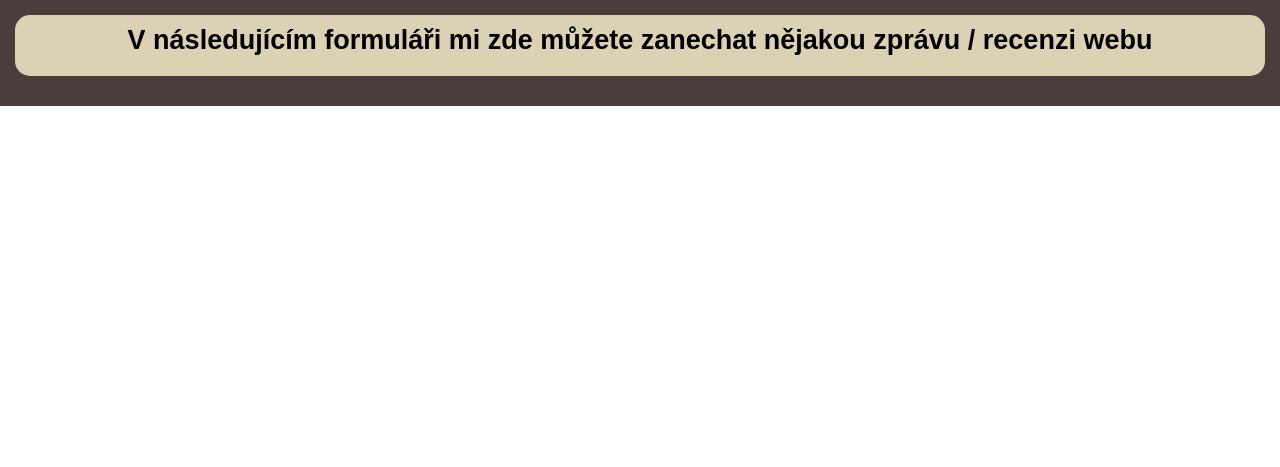
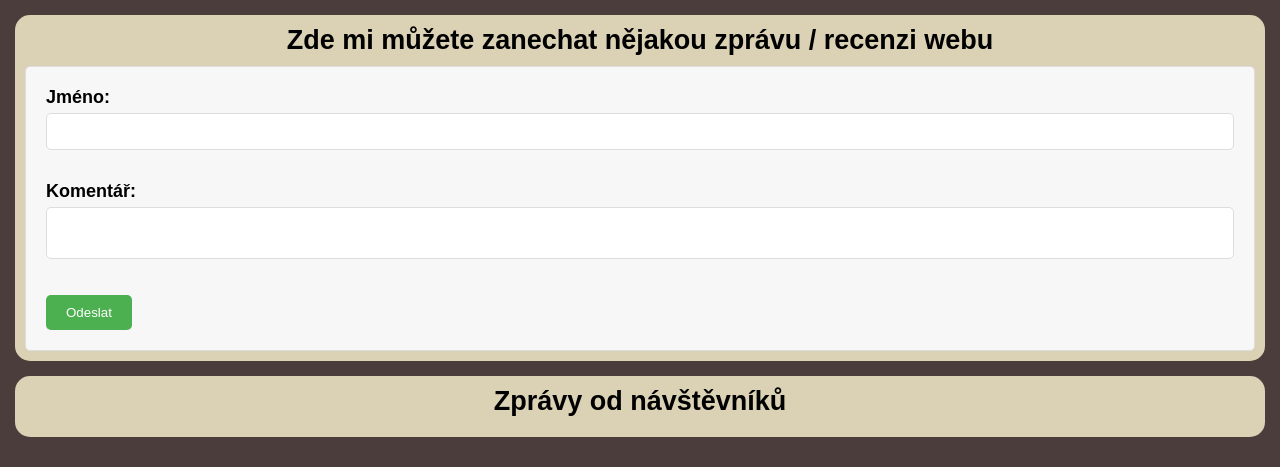
Before and after one commit to xKodaa/BWVA1-Semestralka, a plain HTML site: page index.html in a window 1280 px wide. Shown: the part 1065-1532 px from the top of the page. Before the commit the page ends 1171 px from the top, so only its background shows below. Drawn offline with Linux system fonts and the light colour scheme.

Commit message:
Message form add

```diff
--- a/index.html
+++ b/index.html
@@ -45,17 +45,31 @@
         <div class="section">
             <h2 class="infoSectionHeaders">Kontaktní informace</h2>
             <div id="contactList">
-                <p class="contact"><img src="Resources/Images/email-icon.png" alt="icon email" class="contactIcons"><a href="jakub.kodytek@email.cz">jakub.kodytek@email.cz</a></p>
+                <p class="contact"><img src="Resources/Images/email-icon.png" alt="icon email" class="contactIcons"><a href="mailto:jakub.kodytek@email.cz" target="_blank">jakub.kodytek@email.cz</a></p>
                 <p class="contact"><img src="Resources/Images/phone-icon.png" alt="icon email" class="contactIcons">604 527 621</p>
-                <p class="contact"><img src="Resources/Images/linkedin-icon.png" alt="icon email" class="contactIcons"><a href="https://www.linkedin.com/in/jakub-kodytek-0b6313234/">LinkedIn</a></p>
-                <p class="contact"><img src="Resources/Images/facebook-icon.png" alt="icon email" class="contactIcons"><a href="https://www.facebook.com/j.kodytek/">Facebook</a> </p>
-                <p class="contact"><img src="Resources/Images/instagram-icon.png" alt="icon email" class="contactIcons"><a href="https://www.instagram.com/jakub.kodytek/?hl=cs">Instagram</a></p>
+                <p class="contact"><img src="Resources/Images/linkedin-icon.png" alt="icon email" class="contactIcons"><a href="https://www.linkedin.com/in/jakub-kodytek-0b6313234/" target="_blank">LinkedIn</a></p>
+                <p class="contact"><img src="Resources/Images/facebook-icon.png" alt="icon email" class="contactIcons"><a href="https://www.facebook.com/j.kodytek/" target="_blank">Facebook</a> </p>
+                <p class="contact"><img src="Resources/Images/instagram-icon.png" alt="icon email" class="contactIcons"><a href="https://www.instagram.com/jakub.kodytek/?hl=cs" target="_blank">Instagram</a></p>
             </div>
         </div>
 
         <div class="section">
-            <h2 class="infoSectionHeaders">V následujícím formuláři mi zde můžete zanechat nějakou zprávu / recenzi webu</h2>
+            <h2 class="infoSectionHeaders">Zde mi můžete zanechat nějakou zprávu / recenzi webu</h2>
+            <div id="messageForm">
+                <form>
+                    <label for="name">Jméno:</label>
+                    <input type="text" id="name" name="name"><br><br>
+                    <label for="comment">Komentář:</label>
+                    <textarea id="comment" name="comment"></textarea><br><br>
+                    <button type="button" onclick="addComment()">Odeslat</button>
+                </form>
+            </div>
         </div>
+
+        <div class="section">
+            <h2 class="infoSectionHeaders">Zprávy od návštěvníků</h2>
+        </div>
+
     </div>
 </body>
 </html>
--- a/style.css
+++ b/style.css
@@ -126,3 +126,39 @@ html {
     position: relative;
     top: 10px;
 }
+
+form {
+    background-color: #f7f7f7;
+    border: 1px solid #ddd;
+    padding: 20px;
+    border-radius: 5px;
+}
+
+label {
+    display: block;
+    margin-bottom: 5px;
+    font-weight: bold;
+}
+
+input[type="text"], textarea {
+    width: 100%;
+    padding: 10px;
+    border: 1px solid #ddd;
+    border-radius: 5px;
+    margin-bottom: 10px;
+    box-sizing: border-box;
+    resize: none;
+}
+
+button {
+    background-color: #4CAF50;
+    color: white;
+    padding: 10px 20px;
+    border: none;
+    border-radius: 5px;
+    cursor: pointer;
+}
+
+button:hover {
+    background-color: #3e8e41;
+}
```
